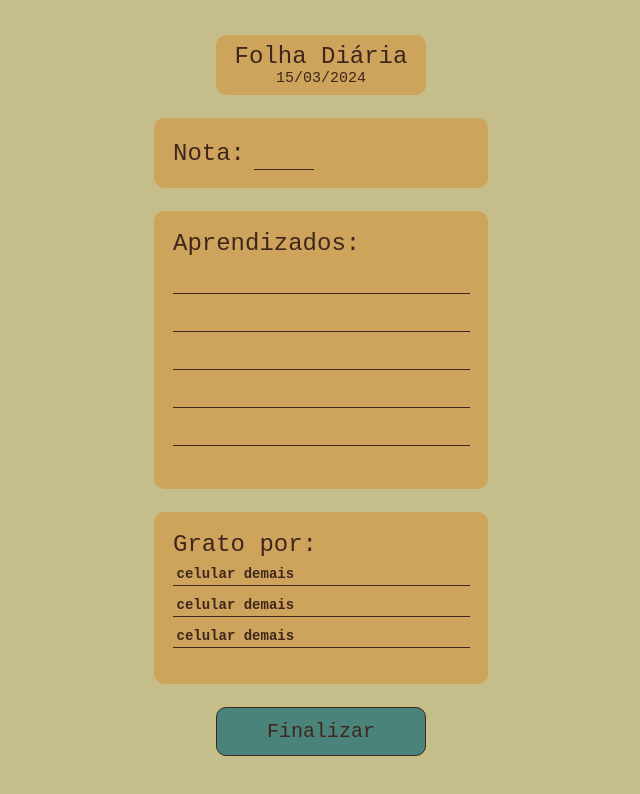
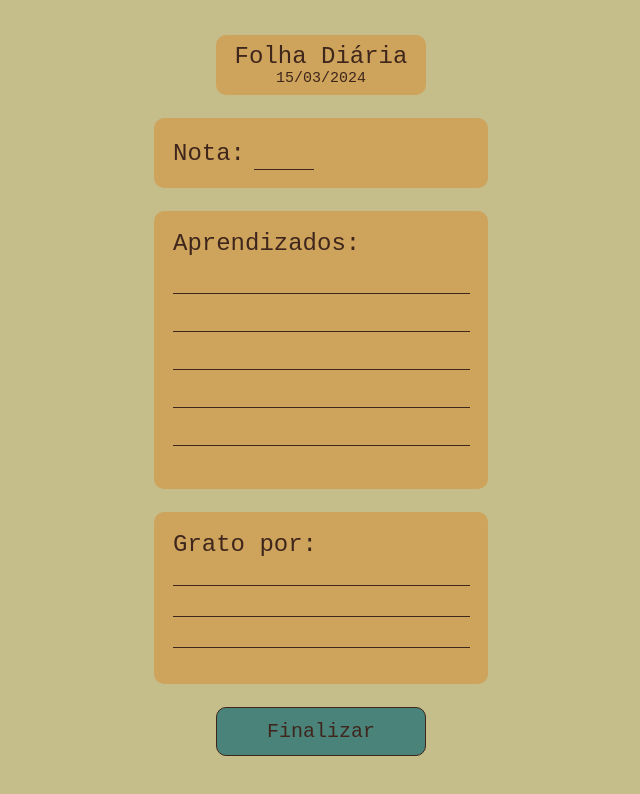
Before and after one commit to WevessonMadson/folha-diaria, a React (Vite) app: page /verse in a window 1280 px wide. Shown: the top 794 px of the page, without its empty margins (319-959 px from the left). Built offline with nearby package versions, Linux system fonts and the light colour scheme.

Commit message:
persistencia e utilizacao do gratitude inputs

```diff
--- a/src/components/Gratitude.jsx
+++ b/src/components/Gratitude.jsx
@@ -1,20 +1,32 @@
 import './Gratitude.css';
 
-const Gratitude = () => {
-    const ThanksItem = () => {
-        return (
-            <div>
-                <input type="text" className="input-thank" value="celular demais" />
-            </div>
-        )
+const Gratitude = ({ gratitudes, updateGratitude }) => {
+    function handleGratitude(e) {
+        let {name, value} = e.target;
+
+        updateGratitude(name, value);
+    }
+
+    const ThanksItems = () => {
+        return gratitudes.map((gratitude, index) => {
+            return (
+                <div>
+                    <input
+                        type="text"
+                        className="input-thank"
+                        value={ gratitude }
+                        name={index}
+                        onChange={ handleGratitude }
+                    />
+                </div>
+            )
+        })
     }
     return (
         <div className="card card-three">
             <p className='title-card'>Grato por:</p>
             <div className="thanks">
-                <ThanksItem />
-                <ThanksItem />
-                <ThanksItem />
+                { ThanksItems() }
             </div>
         </div>
     )
--- a/src/routes/VerseDailySheet.jsx
+++ b/src/routes/VerseDailySheet.jsx
@@ -21,11 +21,11 @@ const VerseDailySheet = () => {
       updateGlobalState('todayLearnings', current.todayLearnings);
     }
 
-    // function handleGratitude(index, value) {
-    //   const current = globalState;
-    //   current.todayGratefull[index] = value;
-    //   updateGlobalState('todayGratefull', current.todayGratefull);
-    // }
+    function handleGratitude(index, value) {
+      const current = globalState;
+      current.todayGratefull[index] = value;
+      updateGlobalState('todayGratefull', current.todayGratefull);
+    }
 
     return (
       <div className="daily-sheet">
@@ -39,7 +39,9 @@ const VerseDailySheet = () => {
           learnings={ globalState.todayLearnings }
           updateLearning={ handleLearnings }/>
 
-        <Gratitude />
+        <Gratitude
+          gratitudes={ globalState.todayGratefull }
+          updateGratitude={ handleGratitude }/>
 
         <Link to="/">
           <Button label="Finalizar"/>
```
